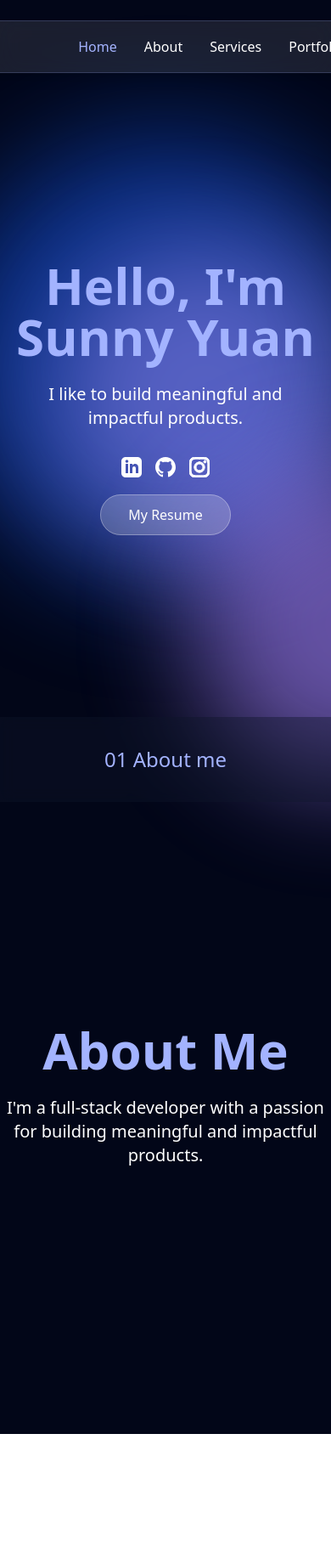
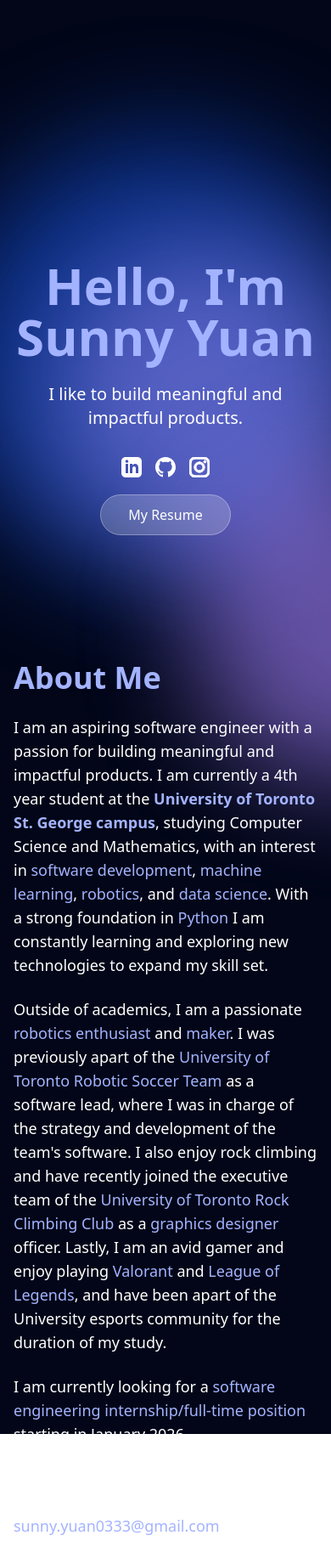
Before and after one commit to sumiyuan/smiweb, a React (Vite) app: page / in a window 390 px wide. Shown: the top 1834 px of the page at 85% size. Before the commit the page ends 1688 px from the top, so only its background shows below. Built offline with nearby package versions, Linux system fonts and the light colour scheme.

Commit message:
added texts to the about me section and also changed navbar so that its hidden for mobile users

```diff
--- a/src/components/AboutMe.tsx
+++ b/src/components/AboutMe.tsx
@@ -4,15 +4,43 @@ const AboutMe = forwardRef<HTMLDivElement>((props, ref) => {
 
   return (
     <div ref={ref} className='h-screen w-full pt-20 relative'>
-      <div className='top-0 left-0 w-full h-25 bg-slate-900/40 backdrop-blur-sm absolute z-10 justify-center items-center flex'>
-        <h2 className='text-2xl font-normal text-indigo-300'>
-          01 About me
+      {/* Section Banner */}
+      {/* <div className='hidden md:flex top-0 left-0 w-full lg:h-25 md:h-20 bg-slate-900/40 backdrop-blur-sm absolute z-10 justify-center items-center'>
+        <h2 className='text-2xl font-semibold text-slate-800/90'>
+          01 About Me
         </h2>
-      </div>
-      <div className='flex items-center justify-center h-full'>
-        <div className='text-center text-white'>
-          <h1 className='text-6xl font-bold mb-6 text-indigo-300'>About Me</h1>
-          <p className='text-xl mb-8'>I'm a full-stack developer with a passion for building meaningful and impactful products.</p>
+      </div> */}
+
+      {/* Section Content */}
+      <div className='flex flex-col lg:flex-row items-center justify-center h-full px-4 md:px-8 lg:px-20 gap-8 lg:gap-16'>
+        {/* Text */}
+        <div className='text-white w-full lg:w-1/2'>
+          <h1 className='text-4xl md:text-5xl lg:text-6xl font-bold mb-6 text-indigo-300'>About Me</h1>
+          <p className='text-lg md:text-xl mb-6 md:mb-8'>
+            I am an aspiring software engineer with a passion for building meaningful and impactful products.
+            I am currently a 4th year student at the <span className='text-indigo-300 font-semibold'>University of Toronto St. George campus</span>, studying Computer Science and Mathematics,
+            with an interest in <span className='text-indigo-300'>software development</span>, <span className='text-indigo-300'>machine learning</span>, <span className='text-indigo-300'>robotics</span>, and <span className='text-indigo-300'>data science</span>.
+            With a strong foundation in <span className='text-indigo-300'>Python</span> I am constantly learning and exploring new technologies to expand my skill set.
+          </p>
+          <p className='text-lg md:text-xl mb-6 md:mb-8'>
+            Outside of academics, I am a passionate <span className='text-indigo-300'>robotics enthusiast</span> and <span className='text-indigo-300'>maker</span>.
+            I was previously apart of the <span className='text-indigo-300'>University of Toronto Robotic Soccer Team</span> as a software lead, where I was in charge of the strategy and development of the team's software.
+            I also enjoy rock climbing and have recently joined the executive team of the <span className='text-indigo-300'>University of Toronto Rock Climbing Club</span> as a <span className='text-indigo-300'>graphics designer</span> officer.
+            Lastly, I am an avid gamer and enjoy playing <span className='text-indigo-300'>Valorant</span> and <span className='text-indigo-300'>League of Legends</span>, and have been apart of the University esports community for the duration of my study.
+          </p>
+
+          <p className='text-lg md:text-xl mb-6 md:mb-8'>
+            I am currently looking for a <span className='text-indigo-300'>software engineering internship/full-time position</span> starting in January 2026.
+          </p>
+          <p className='text-lg md:text-xl mb-6 md:mb-8'>
+            If you are interested in my work, please feel free to contact me at <a className='text-indigo-300' href='mailto:sunny.yuan0333@gmail.com'>sunny.yuan0333@gmail.com</a>.
+          </p>
+        </div>
+
+        {/* Photo image hidden if mobile */}
+        <div className='hidden lg:block'>
+          <h1 className='text-6xl font-bold mb-6 text-indigo-300'>hehs</h1>
+          {/* <img src={} alt="About Me" /> */}
         </div>
       </div>
     </div>
--- a/src/components/navbar.tsx
+++ b/src/components/navbar.tsx
@@ -7,7 +7,7 @@ const Navbar = ({ Page, heroRef, aboutRef }: {
   const scrollToSection = (ref: React.RefObject<HTMLDivElement | null>) => {
     if (ref.current) {
       const element = ref.current
-      const elementPosition = element.offsetTop - 100 // Account for navbar height
+      const elementPosition = element.offsetTop - 10// Account for navbar height
       const startPosition = window.pageYOffset
       const distance = elementPosition - startPosition
       const duration = 300 // 0.5 seconds
@@ -33,7 +33,7 @@ const Navbar = ({ Page, heroRef, aboutRef }: {
   }
 
   return (
-    <nav className="fixed top-6 left-1/2 transform -translate-x-1/2 z-50">
+    <nav className="fixed top-6 left-1/2 transform -translate-x-1/2 z-50 hidden md:block">
       <div className="bg-white/10 backdrop-blur-md rounded-full px-8 py-4 border border-indigo-300/20 shadow-lg">
         <div className="flex items-center justify-between min-w-[600px]">
           {/* Left side - Name Box */}
@@ -60,12 +60,7 @@ const Navbar = ({ Page, heroRef, aboutRef }: {
             <button
               className={`transition-colors duration-200 font-normal cursor-pointer ${Page === 2 ? 'text-indigo-300' : 'text-white hover:text-white/80'}`}
             >
-              Services
-            </button>
-            <button
-              className={`transition-colors duration-200 font-normal cursor-pointer ${Page === 3 ? 'text-indigo-300' : 'text-white hover:text-white/80'}`}
-            >
-              Portfolio
+              Experiences
             </button>
             <button
               className={`transition-colors duration-200 font-normal cursor-pointer ${Page === 4 ? 'text-indigo-300' : 'text-white hover:text-white/80'}`}
```
